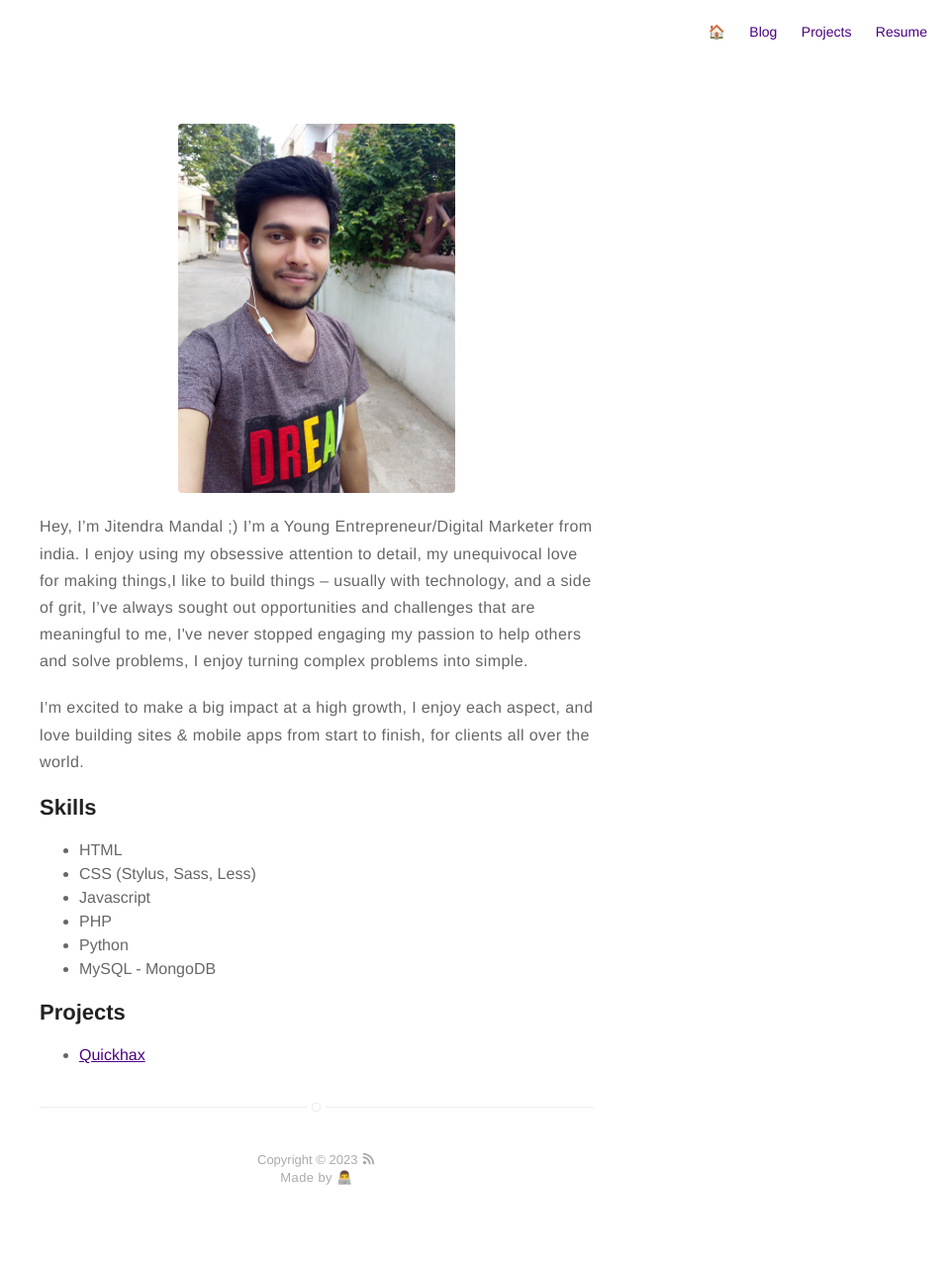
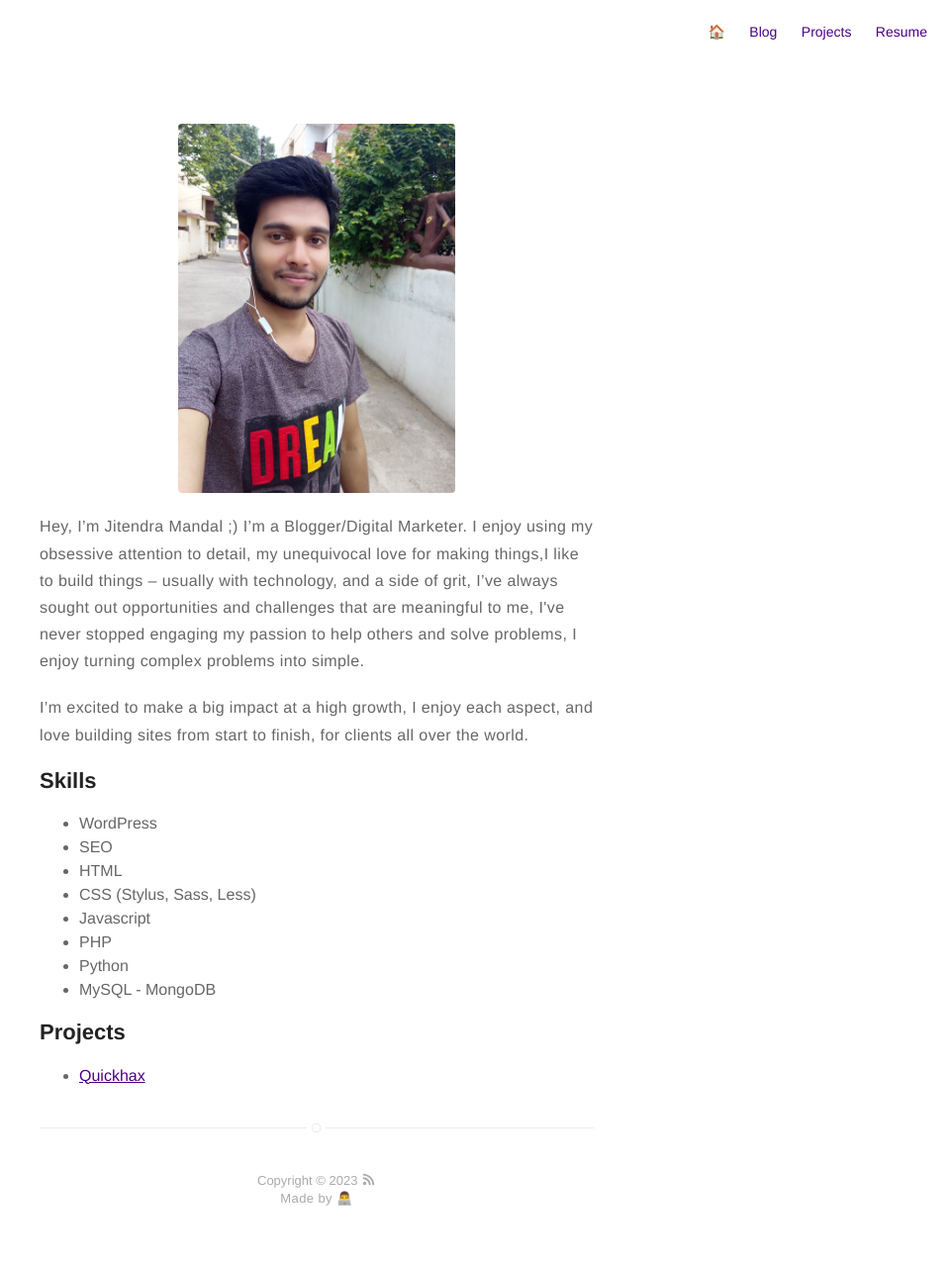
Before and after one commit to imjitendra/imjitendra.github.io, a Jekyll site: the page built from about.md, in a window 1280 px wide. Shown: the whole page at 99% size, without its empty margins (320-1280 px from the left). Built offline with Jekyll 4.4.1, drawn with Linux system fonts in a browser that asks for light colours; before the commit the page ends 1261 px from its top, so only the background shows below that.

Commit message:
Update about.md

```diff
--- a/about.md
+++ b/about.md
@@ -4,14 +4,15 @@ layout: page
 ---
 ![Profile Image]({{ site.url }}/{{ site.picture }})
 
-<p>Hey, I’m Jitendra Mandal ;) I’m a Young Entrepreneur/Digital Marketer from india. I enjoy using my obsessive attention to detail, my unequivocal love for making things,I like to build things – usually with technology, and a side of grit, I’ve always sought out opportunities and challenges that are meaningful to me, I've never stopped engaging my passion to help others and solve problems, I enjoy turning complex problems into simple.</p>
+<p>Hey, I’m Jitendra Mandal ;) I’m a Blogger/Digital Marketer. I enjoy using my obsessive attention to detail, my unequivocal love for making things,I like to build things – usually with technology, and a side of grit, I’ve always sought out opportunities and challenges that are meaningful to me, I've never stopped engaging my passion to help others and solve problems, I enjoy turning complex problems into simple.</p>
 
-
-<p>I’m excited to make a big impact at a high growth, I enjoy each aspect, and love building sites & mobile apps from start to finish, for clients all over the world.</p>
+<p>I’m excited to make a big impact at a high growth, I enjoy each aspect, and love building sites from start to finish, for clients all over the world.</p>
 
 <h2>Skills</h2>
 
 <ul class="skill-list">
+	<li>WordPress</li>
+	<li>SEO</li>
 	<li>HTML</li>
 	<li>CSS (Stylus, Sass, Less)</li>
 	<li>Javascript</li>
```
